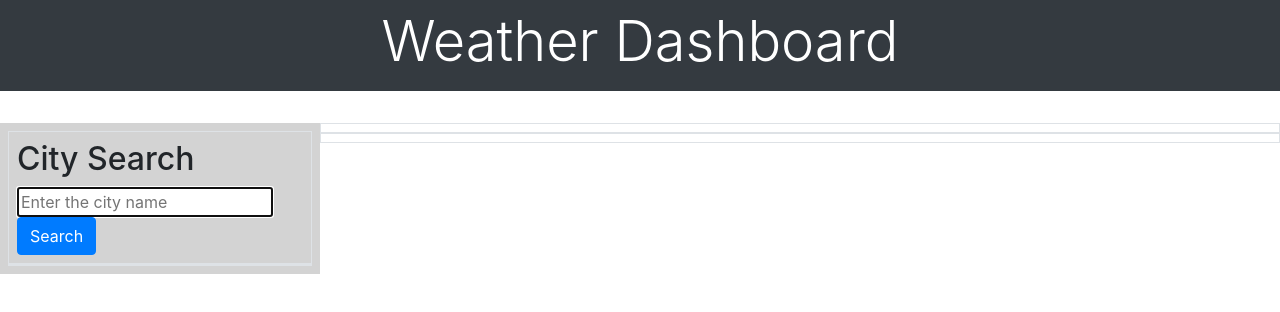
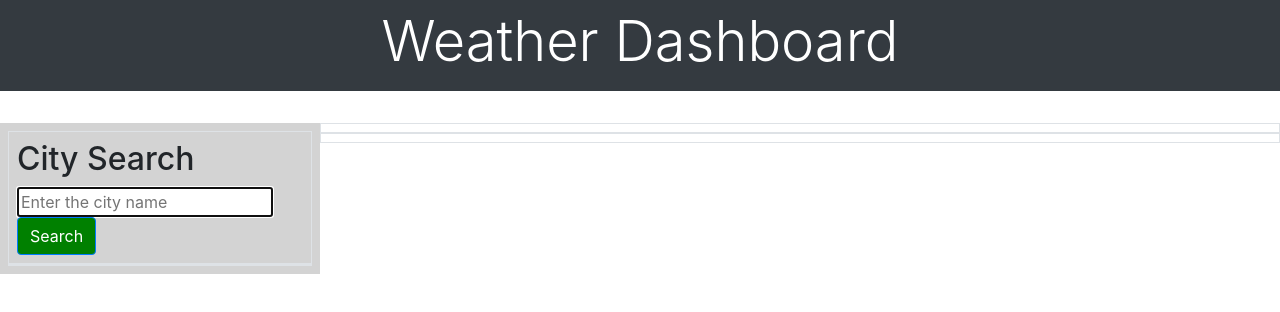
Before and after one commit to eigenvalue000/weather-dashboard, a plain HTML site: page index.html in a window 1280 px wide. Drawn offline with nearby package versions, Linux system fonts and the light colour scheme.

Commit message:
Changed the coloring of the search button to green from blue.

```diff
--- a/assets/css/style.css
+++ b/assets/css/style.css
@@ -12,6 +12,9 @@
     border: solid 1px;
 }
 
+.btn.btn-primary {
+    background-color: green;
+}
 .card-header {
     background-color: green;
     border: solid 1px;
```
